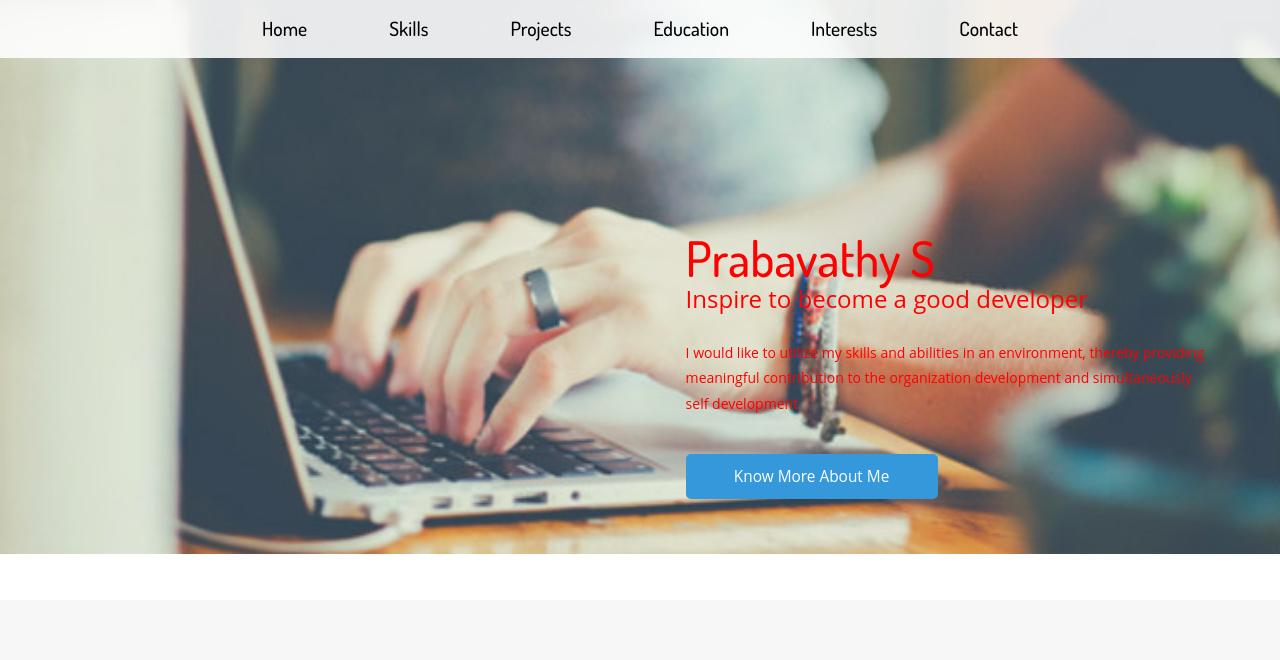
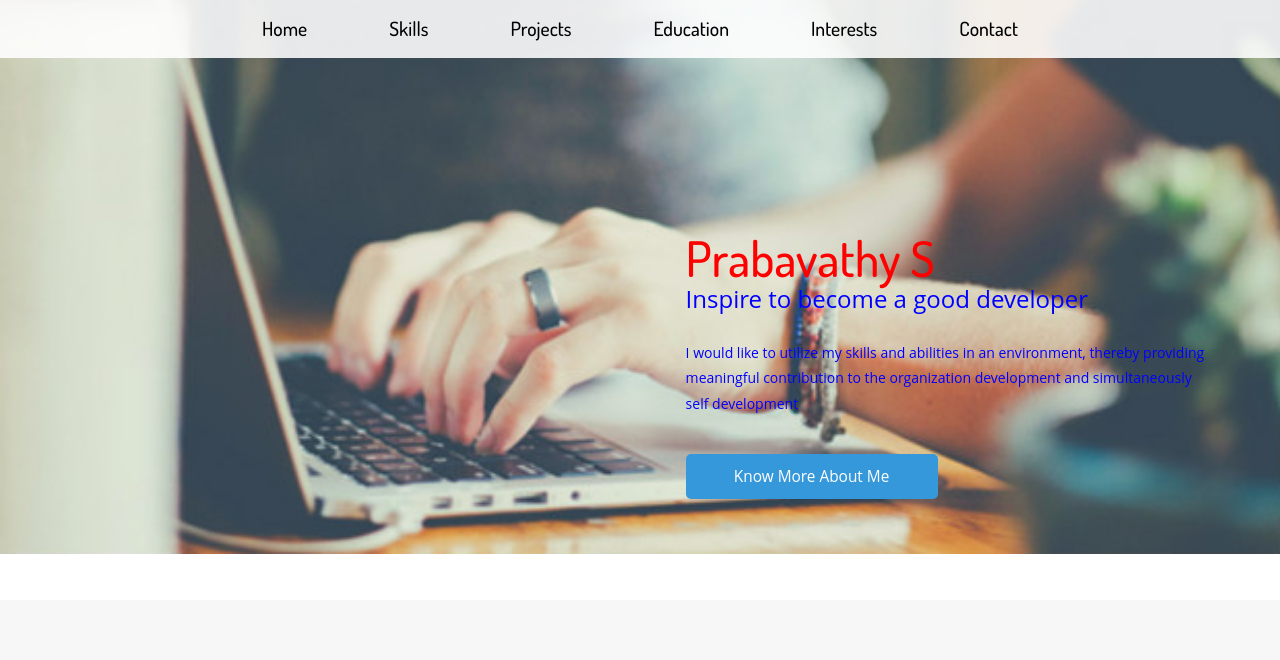
Before and after one commit to Praba16/Praba16.gitup.io, a plain HTML site: page index.html in a window 1280 px wide. Shown: the top 660 px of the page. Drawn offline with Linux system fonts and the light colour scheme; files whose address does not match are found by name.

Commit message:
Update index.html

```diff
--- a/index.html
+++ b/index.html
@@ -153,8 +153,8 @@ Smartphone Compatible web template, free webdesigns for Nokia, Samsung, LG, Sony
 		<div class="container" >
 			 <div class="banner-info" style="padding-top:50px;padding-bottom:10px">
 				 <h2 style="color:red">Prabavathy S</h2>
-				<h3 style="color:red">Inspire to become a good developer</h3>
-				 <p style="color:red">I would like to utilize my skills and abilities in an environment, thereby providing meaningful
+				<h3 style="color:blue">Inspire to become a good developer</h3>
+				 <p style="color:blue">I would like to utilize my skills and abilities in an environment, thereby providing meaningful
 				contribution to the organization development and simultaneously self development
 </p>
 				 <a href="#about" class='scroll'>Know More About Me</a>
```
